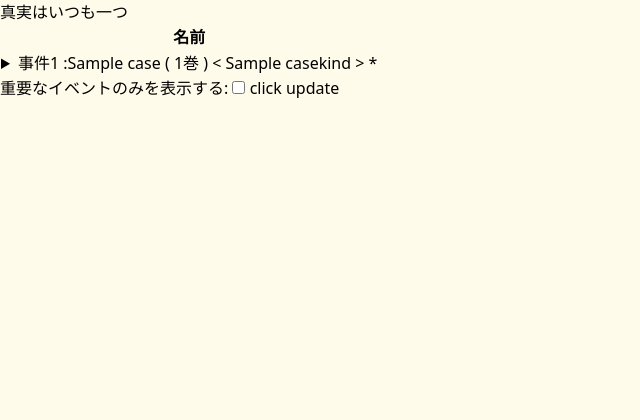
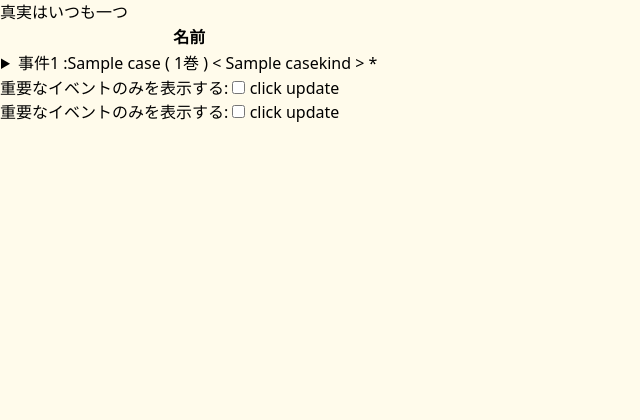
Before and after one commit to ASAP-BYAF/django, a Django app: page /conan_db/case_list/ in a window 1280 px wide. Shown: the top 420 px of the page, without its empty margins (0-640 px from the left). Run offline with Django 4.2, Linux system fonts and the light colour scheme; tables that the repository leaves empty hold one stand-in row (values such as "Sample post"); style sheets or scripts are compiled from the project's sources.

Commit message:
case_list.html に２つ目のフォームを追加しました。
現在はテスト用のフォームを使って、複数のフォームを組み込めることを確認した段階です。
今後、実際に絞り込みたい情報を選択肢としたフォームをいくつか設定する予定です。

```diff
--- a/conan_db_app/forms.py
+++ b/conan_db_app/forms.py
@@ -25,3 +25,6 @@ class RefineQuestionForm(forms.ModelForm):
 
 class WithEventForm(forms.Form):
     with_event = forms.BooleanField(label='重要なイベントのみを表示する', required=False)
+
+class WithEventForm2(forms.Form):
+    with_event2 = forms.BooleanField(label='重要なイベントのみを表示する', required=False)
--- a/conan_db_app/views.py
+++ b/conan_db_app/views.py
@@ -2,7 +2,7 @@ from django.shortcuts import render, redirect
 from django.views.generic import TemplateView, ListView, DetailView, CreateView
 from django.views.generic.edit import FormMixin
 from .models import Character, Chapter, Question, Affiliation, Case
-from .forms import QuestionForm, RefineQuestionForm, WithEventForm
+from .forms import QuestionForm, RefineQuestionForm, WithEventForm, WithEventForm2
 from django.core.paginator import Paginator
 from django.urls import reverse_lazy
 from django.contrib import messages  # メッセージフレームワーク
@@ -29,12 +29,20 @@ class CaseListView(ListView, FormMixin):
     form_class = WithEventForm
 
     def get_queryset(self):
-        if self.request.POST.get('with_event'):
+        if self.request.POST.get('with_event') or self.request.POST.get('with_event2'):
             case_number_with_event = [i_case.number for i_case in Case.objects.all() if i_case.chapter_set.filter(event = True)]
             queryset = Case.objects.filter(number__in=case_number_with_event)
         else :
             queryset = Case.objects.all()
         return queryset
+
+    def get_context_data(self, **kwargs):
+        form_list = {
+            'form2': WithEventForm2(**self.get_form_kwargs())
+        }
+        print(self.request.POST)
+        kwargs.update(form_list)
+        return super().get_context_data(**kwargs)
 
     def post(self, request, page = None):
         return self.get(request)
--- a/templates/conan_db_app/case_list.html
+++ b/templates/conan_db_app/case_list.html
@@ -64,9 +64,16 @@
         </tr>
     {% endfor %}
     </table>
-    <form action="{% url 'conan_db_app:case_list' %}" method="post" name="with_event">
+    <form action="{% url 'conan_db_app:case_list' %}" method="post" name="with_event1">
         {% csrf_token %}
         {{ form }}
+        <input type="submit" value="click">
+        <button class="btn">
+            update</button>
+    </form>
+    <form action="{% url 'conan_db_app:case_list' %}" method="post" name="with_event2">
+        {% csrf_token %}
+        {{ form2 }}
         <input type="submit" value="click">
         <button class="btn">
             update</button>
```
